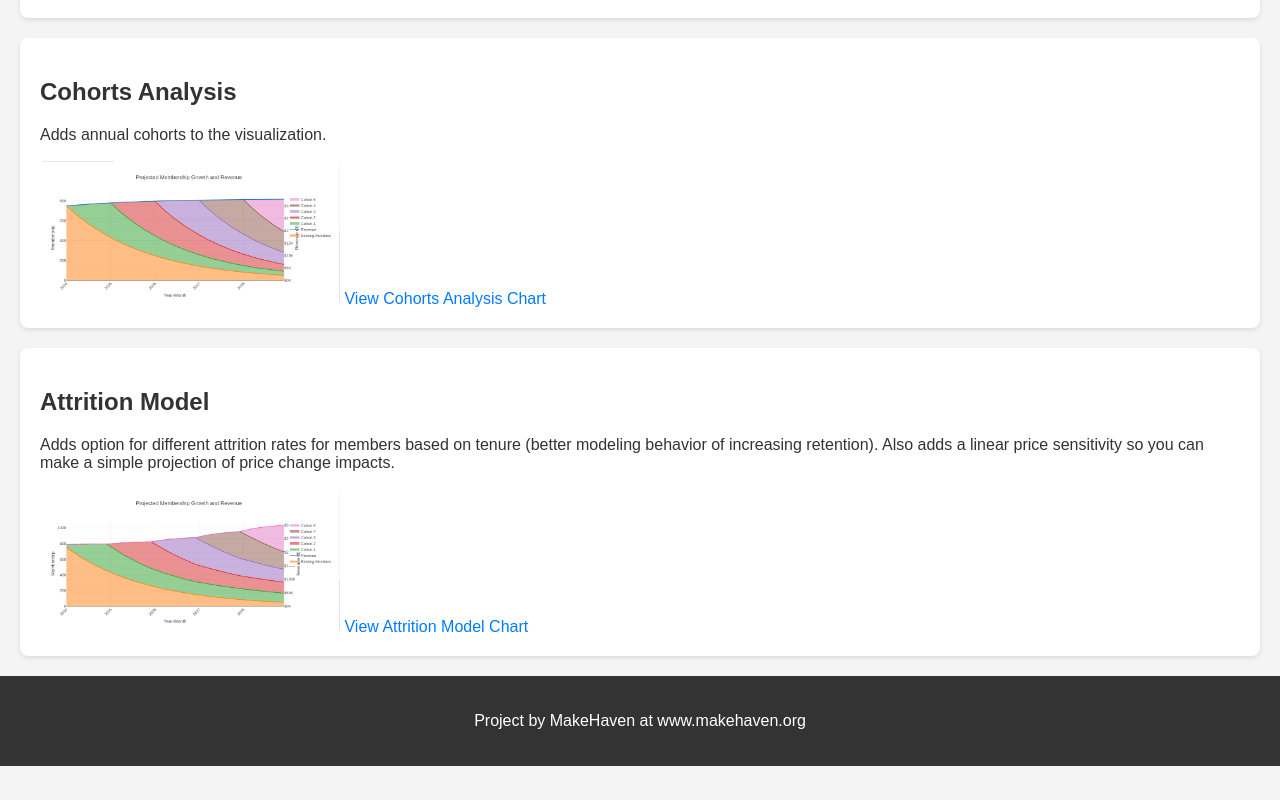
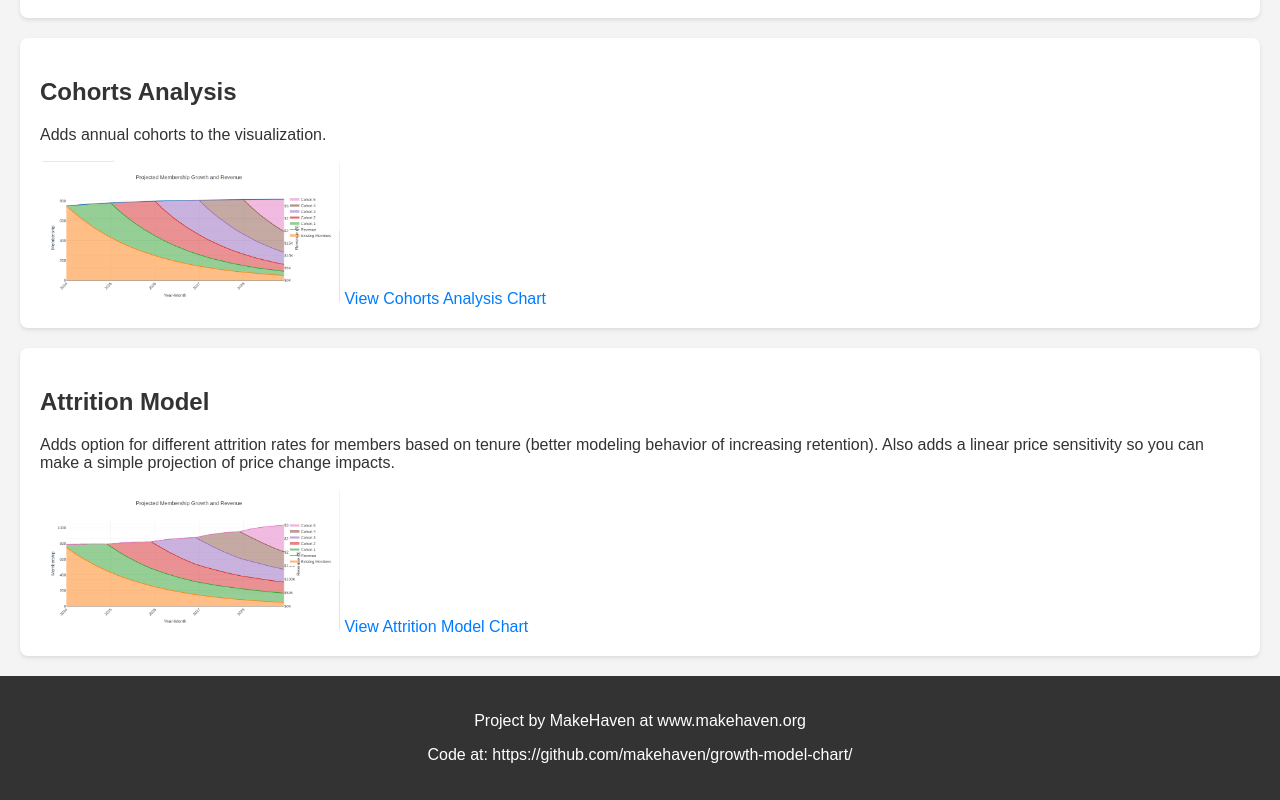
Before and after one commit to makehaven/growth-model-chart, a plain HTML site: page index.html in a window 1280 px wide. Shown: the part 477-1277 px from the top of the page. Before the commit the page ends 1243 px from the top, so only its background shows below. Drawn offline with Linux system fonts and the light colour scheme.

Commit message:
Update index.html

```diff
--- a/index.html
+++ b/index.html
@@ -91,7 +91,7 @@
     </section>
 
     <footer>
-        <p>Project by MakeHaven at www.makehaven.org</p>
+        <p>Project by MakeHaven at www.makehaven.org</p><p>Code at: https://github.com/makehaven/growth-model-chart/</p>
     </footer>
 </body>
 </html>
```
